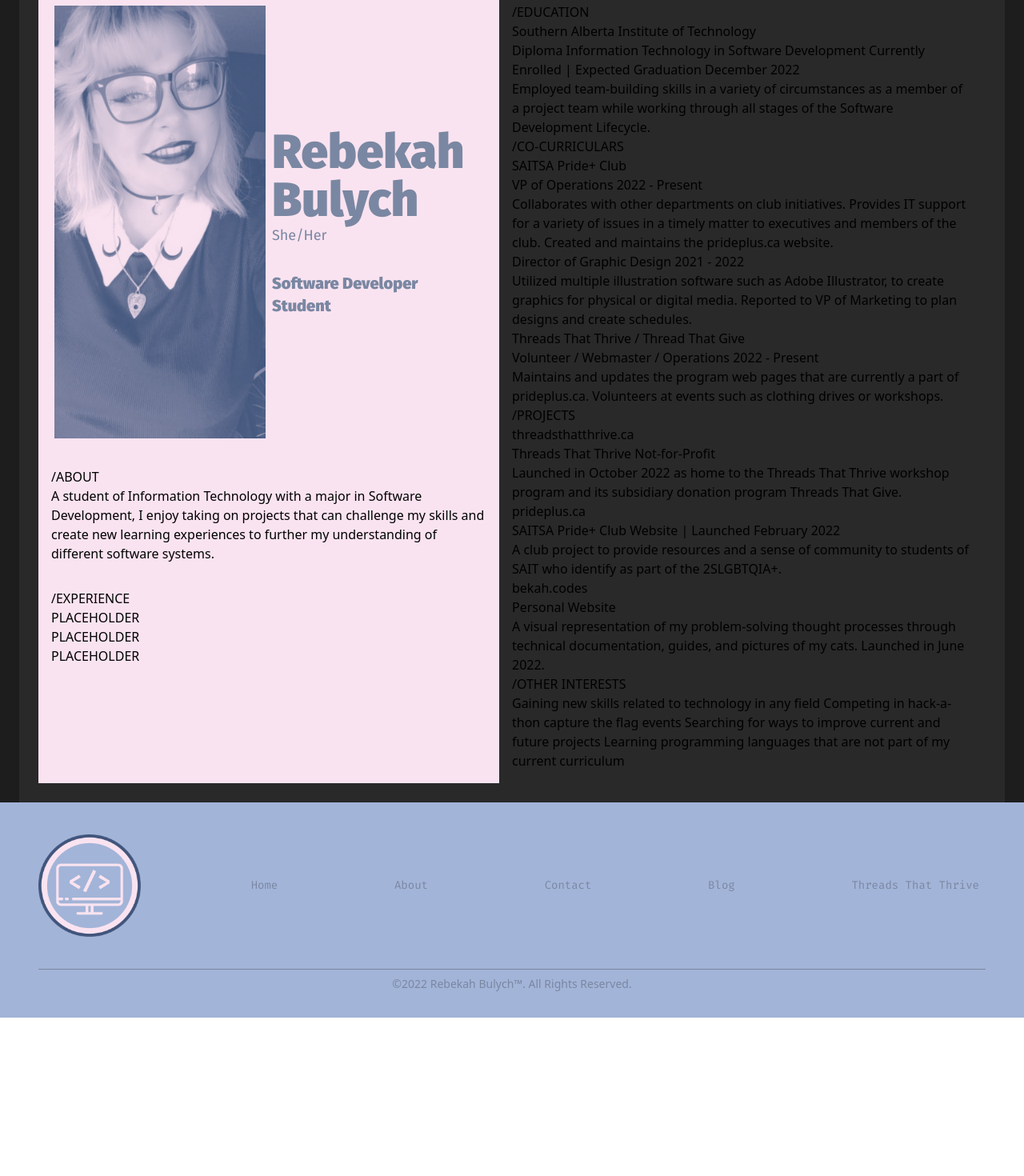
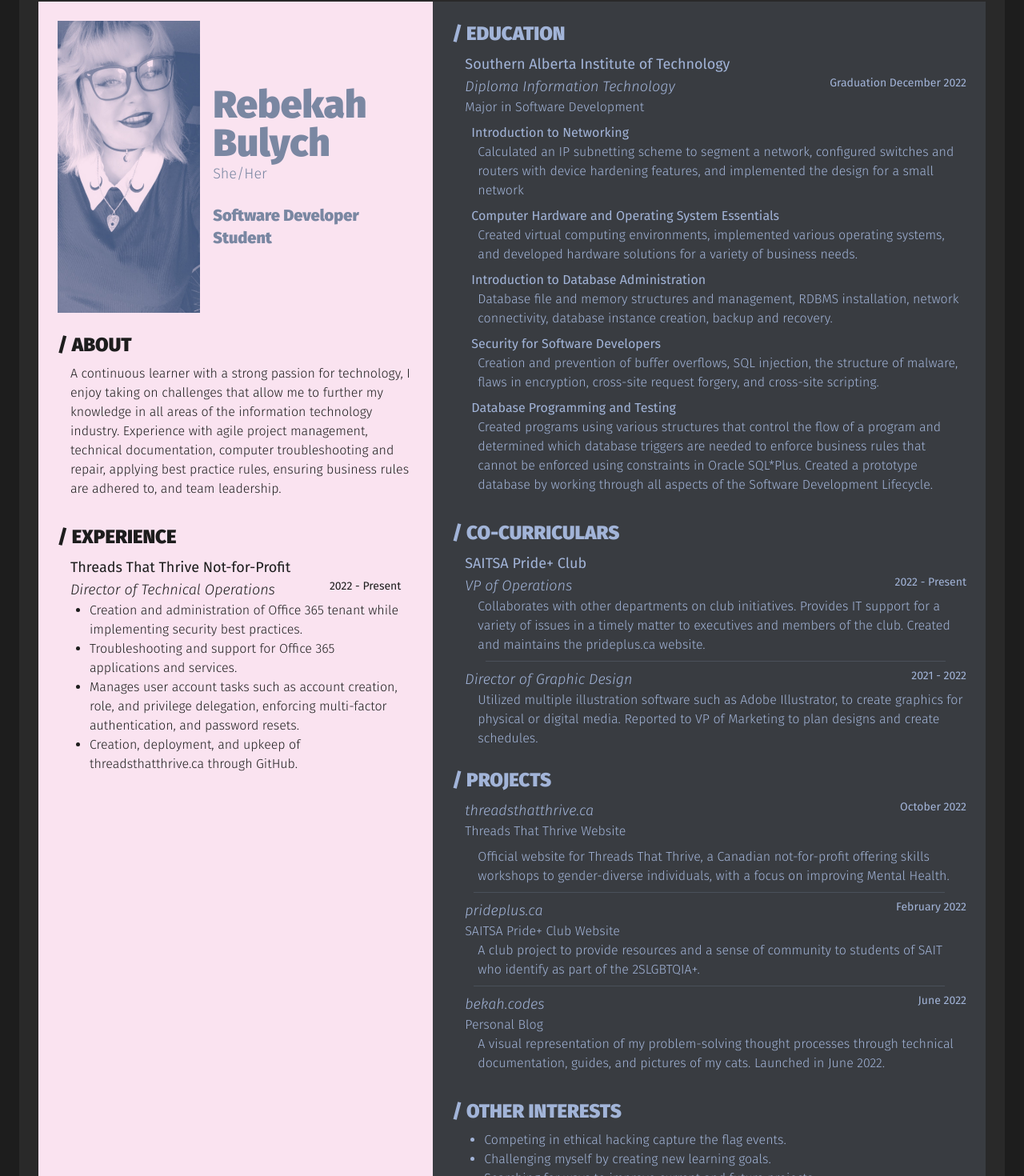
Before and after one commit to panfrieddupa/panfrieddupa.github.io, a React (Create React App) app: page /about in a window 1280 px wide. Shown: the part 260-1730 px from the top of the page at 80% size. Before the commit the page ends 1532 px from the top, so only its background shows below. Built offline with nearby package versions, Linux system fonts and the light colour scheme.

Commit message:
adds styling

```diff
--- a/src/index.css
+++ b/src/index.css
@@ -7,14 +7,3 @@
     background-image:
         linear-gradient(to bottom right, #2f122c, #0f4e61);
 }
-
-@keyframes spinning {
-    from { transform: rotate(0deg) }
-    to { transform: rotate(360deg) }
-  }
-  .spin:hover {
-    animation-name: spinning;
-    animation-duration: 2s;
-    animation-iteration-count: infinite;
-    animation-timing-function: linear;
-  }
--- a/src/pages/AboutPage.js
+++ b/src/pages/AboutPage.js
@@ -2,27 +2,27 @@
 
 function AboutPage() {
     return (
-    <div className="resume flex">
-      <div className="md:flex">
-        <div className="left-pane-about md:flex-1 bg-bt_pink">
-          <div className="flex items-center p-5">
+        <div className='resume flex font-fira-sans font-light'>
+            <div className='md:flex'>
+                <div className='left-pane-about w-full md:flex-2 md:w-5/12 bg-bt_pink px-6 pt-6'>
+                    <div className='flex items-center'>
                         <img
-              className="fill-current w-1/3 md:w-24 flex-1"
+                            className='w-1/3 sm:w-2/5 md:w-/12'
                             src={require('../img/branded_self_image.png')}
-              alt="Myself with colours toned to my current branding"
+                            alt='Myself with colours toned to my current branding'
                         ></img>
 
-            <div className="text-about-right flex-1 ml-2">
-              <h2 className="text-5xl md:text-4xl lg:text-6xl font-fira-sans font-bold text-bt_dark_blue">
+                        <div className='text-about-right p-4'>
+                            <h2 className='text-5xl md:text-3xl lg:text-5xl font-fira-sans font-bold text-bt_dark_blue'>
                                 Rebekah
                                 <br />
                                 Bulych
                             </h2>
-              <h3 className="text-lg font-fira-sans text-bt_dark_blue pb-8">
+                            <h3 className='text-lg font-fira-sans text-bt_dark_blue pb-6'>
                                 She/Her
                             </h3>
 
-              <h4 className="text-xl font-fira-sans font-semibold  text-bt_dark_blue">
+                            <h4 className='text-xl font-fira-sans font-semibold  text-bt_dark_blue'>
                                 Software Developer
                                 <br />
                                 Student
@@ -30,126 +30,229 @@
                         </div>
                     </div>
 
-          <div className="text-about-below p-4">
-            <h2 className="section-title">/ABOUT</h2>
+                    <div className='text-about-below pt-6 pb-8 text-bt_background'>
+                        <h2 className='section-title text-2xl pb-2 font-bold'>/ ABOUT</h2>
 
-            <p>
-              A student of Information Technology with a major in Software
-              Development, I enjoy taking on projects that can challenge my
-              skills and create new learning experiences to further my
-              understanding of different software systems.
+                        <p className='pl-4'>
+                            A continuous learner with a strong passion for technology, I enjoy
+                            taking on challenges that allow me to further my knowledge in all
+                            areas of the information technology industry. Experience
+                            with agile project management, technical documentation,
+                            computer troubleshooting and repair, applying best practice
+                            rules, ensuring business rules are adhered to, and team leadership.
                         </p>
                     </div>
 
-          <div className="text-about-below p-4">
-            <h2 className="section-title">/EXPERIENCE</h2>
+                    <div className='text-about-below pb-6 text-bt_background'>
+                        <h2 className='section-title text-2xl pb-2 font-bold'>/ EXPERIENCE</h2>
 
-            <div>
-              <p>PLACEHOLDER</p>
-              <p>PLACEHOLDER</p>
-              <p>PLACEHOLDER</p>
+                        <div className='px-4'>
+                            <h3 className='text-lg font-medium'>Threads That Thrive Not-for-Profit</h3>
+                            <div className='flex justify-between md:flex-wrap'>
+                                <p className='text-lg italic'>Director of Technical Operations</p>
+                                <p className='md:pl-4 lg:pl-0 font-medium text-sm'>2022 - Present</p>
+                            </div>
+                            <ul className='list-disc pl-6'>
+                                <li>
+                                    Creation and administration of Office 365
+                                    tenant while implementing security best
+                                    practices.
+                                </li>
+                                <li>
+                                    Troubleshooting and support for Office 365
+                                    applications and services.
+                                </li>
+                                <li>
+                                    Manages user account tasks such as account
+                                    creation, role, and privilege delegation,
+                                    enforcing multi-factor authentication, and
+                                    password resets.
+                                </li>
+                                <li>
+                                    Creation, deployment, and upkeep of
+                                    threadsthatthrive.ca through GitHub.
+                                </li>
+                            </ul>
                         </div>
                     </div>
                 </div>
 
-        <div className="right-pane-about md:flex-1 p-4">
-          <div className="text-about-below">
-            <h2 className="section-title">/EDUCATION</h2>
+                <div className='right-pane-about md:flex-1 p-6 bg-bt_dark_blue bg-opacity-20 text-bt_light_blue'>
+                    <div className='text-about-below pb-6'>
+                        <h2 className='section-title text-2xl pb-2 font-bold'>/ EDUCATION</h2>
+                        <div className='pl-4'>
 
-            <p>Southern Alberta Institute of Technology</p>
-            <p>
-              Diploma Information Technology in Software Development Currently
-              Enrolled | Expected Graduation December 2022
-            </p>
-            <p>
-              Employed team-building skills in a variety of circumstances as a
-              member of a project team while working through all stages of the
-              Software Development Lifecycle.
+                            <h3 className='text-lg font-medium'>
+                                Southern Alberta Institute of Technology
+                            </h3>
+                            <div className='flex justify-between md:flex-wrap pb-2'>
+                                <div>
+                                    <p className='text-lg italic'>Diploma Information Technology</p>
+                                    <p>Major in Software Development</p>
+                                </div>
+                                <p className='md:pl-4 lg:pl-0 font-medium text-sm'>Graduation December 2022</p>
+
+                            </div>
+
+                            <div className='pb-2'>
+                                <h2 className='subtitle font-medium pl-2'>Introduction to Networking</h2>
+                                <p className='pl-4'>
+                                    Calculated an IP subnetting scheme to segment
+                                    a network, configured switches and routers
+                                    with device hardening features, and
+                                    implemented the design for a small network
                                 </p>
                             </div>
-
-          <div className="text-about-below">
-            <h2 className="section-title">/CO-CURRICULARS</h2>
-
-            <div>
-              <p> SAITSA Pride+ Club</p>
-              <p>VP of Operations 2022 - Present</p>
-              <p>
-                Collaborates with other departments on club initiatives.
-                Provides IT support for a variety of issues in a timely matter
-                to executives and members of the club. Created and maintains the
-                prideplus.ca website.
-              </p>
-
-              <p>Director of Graphic Design 2021 - 2022 </p>
-              <p>
-                Utilized multiple illustration software such as Adobe
-                Illustrator, to create graphics for physical or digital media.
-                Reported to VP of Marketing to plan designs and create
-                schedules.
+                            <div className='pb-2'>
+                                <h2 className='subtitle font-medium pl-2'>Computer Hardware and Operating System Essentials</h2>
+                                <p className='pl-4'>
+                                    Created virtual computing environments,
+                                    implemented various operating systems, and
+                                    developed hardware solutions for a variety of
+                                    business needs.
                                 </p>
                             </div>
+                            <div className='pb-2'>
+                                <h2 className='subtitle font-medium pl-2'>Introduction to Database Administration</h2>
+                                <p className='pl-4'>
+                                    Database file and memory structures and
+                                    management, RDBMS installation, network
+                                    connectivity, database instance
+                                    creation, backup and recovery.
+                                </p>
+                            </div>
+                            <div className='pb-2'>
+                                <h2 className='subtitle font-medium pl-2'>Security for Software Developers</h2>
+                                <p className='pl-4'>
+                                    Creation and prevention of buffer overflows,
+                                    SQL injection, the structure of malware, flaws in
+                                    encryption, cross-site request forgery, and
+                                    cross-site scripting.
+                                </p>
+                            </div>
+                            <div className='pb-2'>
+                                <h2 className='subtitle font-medium pl-2'>Database Programming and Testing</h2>
+                                <p className='pl-4'>
+                                    Created programs using various structures that
+                                    control the flow of a program and determined
+                                    which database triggers are needed to enforce
+                                    business rules that cannot be enforced using
+                                    constraints in Oracle SQL*Plus.
+                                    Created a prototype database by working
+                                    through all aspects of the Software
+                                    Development Lifecycle.
+                                </p>
+                            </div>
+                        </div>
+                    </div>
 
-            <div>
-              <p>Threads That Thrive / Thread That Give</p>
-              <p>Volunteer / Webmaster / Operations 2022 - Present</p>
-              <p>
-                Maintains and updates the program web pages that are currently a
-                part of prideplus.ca. Volunteers at events such as clothing
-                drives or workshops.{' '}
+                    <div className='text-about-below pb-6'>
+                        <h2 className='ssection-title text-2xl pb-2 font-bold'>/ CO-CURRICULARS</h2>
+
+                        <div className='pl-4'>
+                            <h3 className='text-lg font-medium'>
+                                SAITSA Pride+ Club
+                            </h3>
+                            <div className='flex justify-between md:flex-wrap'>
+                                <p className='text-lg italic'>VP of Operations</p>
+                                <p className='md:pl-4 lg:pl-0 font-medium text-sm'>2022 - Present</p>
+                            </div>
+
+                            <p className='pl-4 pb-2'>
+                                Collaborates with other departments on club initiatives.
+                                Provides IT support for a variety of issues in a timely matter to executives and members of the club.
+                                Created and maintains the prideplus.ca website.
+                            </p>
+                            <hr className='border-bt_med_blue border-opacity-20 pb-2 w-11/12 mx-auto'/>
+                            <div className='flex justify-between md:flex-wrap'>
+                                <p className='text-lg italic'>Director of Graphic Design</p>
+                                <p className='md:pl-4 lg:pl-0 font-medium text-sm'>2021 - 2022</p>
+                            </div>
+
+                            <p className='pl-4'>
+                                Utilized multiple illustration software such as Adobe Illustrator, to create graphics for physical or digital media.
+                                Reported to VP of Marketing to plan designs and create schedules.
                             </p>
                         </div>
                     </div>
 
-          <div className="text-about-below">
-            <h2 className="section-title">/PROJECTS</h2>
+                    <div className='text-about-below pb-6'>
+                        <h2 className='section-title text-2xl pb-2 font-bold'>/ PROJECTS</h2>
 
+                        <div className='pl-4 pb-2'>
+                            <div className='flex justify-between md:flex-wrap pb-2'>
                                 <div>
-              <p>threadsthatthrive.ca</p>
-              <p>Threads That Thrive Not-for-Profit</p>
-              <p>
-                {' '}
-                Launched in October 2022 as home to the Threads That Thrive
-                workshop program and its subsidiary donation program Threads
-                That Give.
+                                    <a href='https://threadsthatthrive.ca' target='blank' className='text-lg italic hover:text-bt_pink'>
+                                        threadsthatthrive.ca
+                                    </a>
+                                    <p>Threads That Thrive Website</p>
+                                </div>
+                                <p className='md:pl-4 lg:pl-0 font-medium text-sm'>October 2022</p>
+                            </div>
+                            <p className='pl-4'>
+                                Official website for Threads That Thrive, a Canadian not-for-profit offering skills workshops to gender-diverse individuals, with a focus on improving Mental Health.
                             </p>
                         </div>
-
+                        <hr className='border-bt_med_blue border-opacity-20 pb-2 w-11/12 mx-auto'/>
+                        <div className='pl-4 pb-2'>
+                            <div className='flex justify-between md:flex-wrap'>
                                 <div>
-              <p>prideplus.ca</p>
-              <p>SAITSA Pride+ Club Website | Launched February 2022</p>
-              <p>
+                                    <a href='https://prideplus.ca' target='blank' className='text-lg italic hover:text-bt_pink'>
+                                        prideplus.ca
+                                    </a>
+                                    <p>SAITSA Pride+ Club Website</p>
+                                </div>
+                                <p className='md:pl-4 lg:pl-0 font-medium text-sm'>February 2022</p>
+                            </div>
+                            <p className='pl-4'>
                                 A club project to provide resources and a sense of community to
                                 students of SAIT who identify as part of the 2SLGBTQIA+.
                             </p>
                         </div>
-
+                        <hr className='border-bt_med_blue border-opacity-20 pb-2 w-11/12 mx-auto'/>
+                        <div className='pl-4 pb-2'>
+                            <div className='flex justify-between md:flex-wrap items-start'>
                                 <div>
-              <p>bekah.codes</p>
-              <p>Personal Website</p>
-              <p>
+                                    <a href='https://bekah.codes' target='blank' className='text-lg italic hover:text-bt_pink'>
+                                        bekah.codes
+                                    </a>
+                                    <p>Personal Blog</p>
+                                </div>
+                                <p className='md:pl-4 lg:pl-0 font-medium text-sm'>June 2022</p>
+                            </div>
+                            <p className='pl-4'>
                             A visual representation of my problem-solving thought processes
                             through technical documentation, guides, and pictures of my
                             cats. Launched in June 2022.
                         </p>
                         </div>
+
+
                     </div>
 
-          <div className="text-about-below">
-            <h2 className="section-title">/OTHER INTERESTS</h2>
+                    <div className='text-about-below pb-2'>
+                        <h2 className='section-title text-2xl pb-2 font-bold'>/ OTHER INTERESTS</h2>
 
-            <div>
-              <p>
-                Gaining new skills related to technology in any field Competing
-                in hack-a-thon capture the flag events Searching for ways to
-                improve current and future projects Learning programming
-                languages that are not part of my current curriculum
-              </p>
+                        <div className='pl-4'>
+                            <ul className='list-disc pl-6'>
+                                <li>
+                                    Competing in ethical hacking capture the flag events.
+                                </li>
+                                <li>
+                                    Challenging myself by creating new learning goals.
+                                </li>
+                                <li>
+                                    Searching for ways to improve current and future projects.
+                                </li>
+                                <li>
+                                    Playing with OWASP's JuiceShop application deployed through my personal Heroku pipeline.
+                                </li>
+                            </ul>
                         </div>
                     </div>
                 </div>
             </div>
-    </div>
+        </div >
     )
 }
 export default AboutPage
```
Also changed, not shown: src/App.js (+58 -58 lines). Lines whose indentation alone changed are shown as unchanged.
